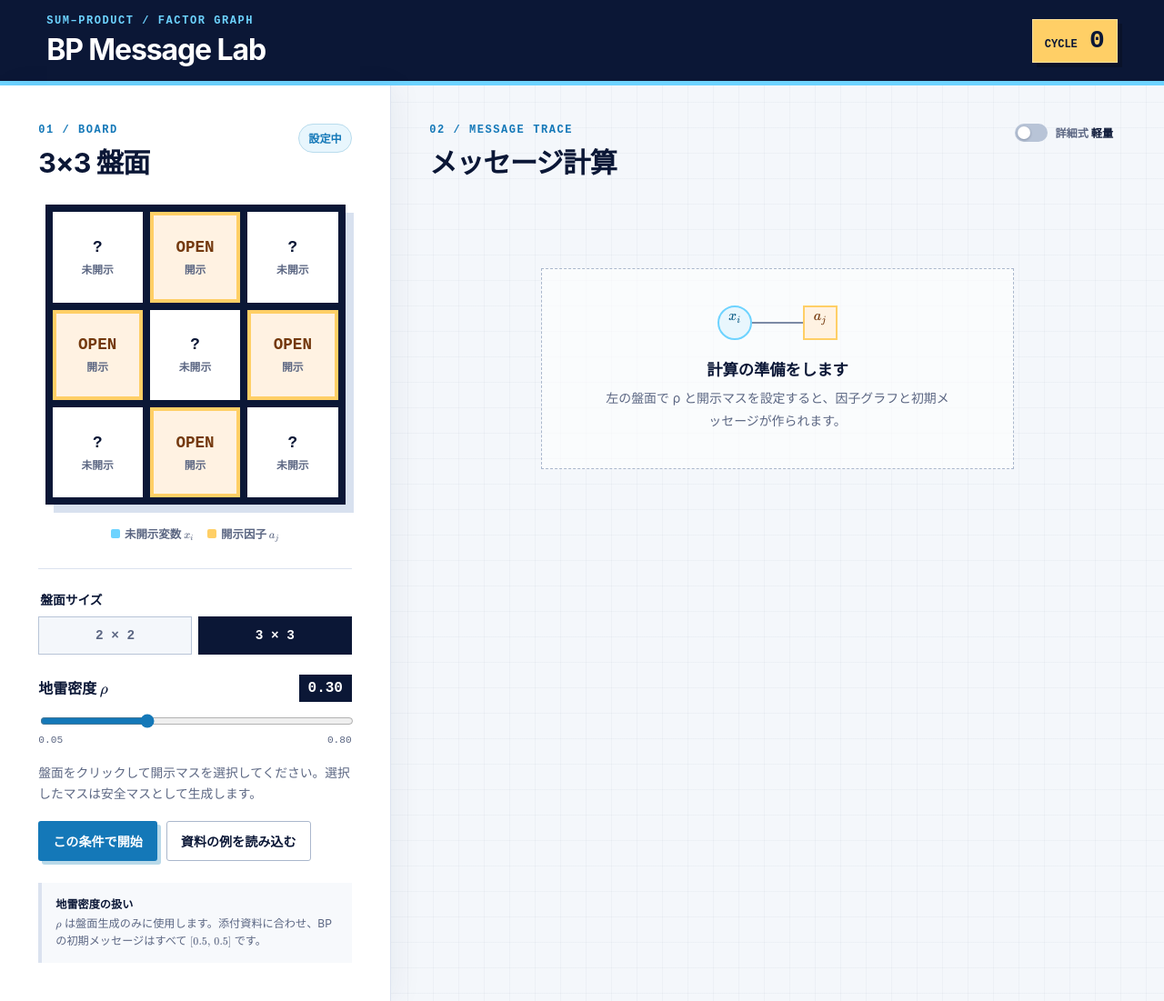
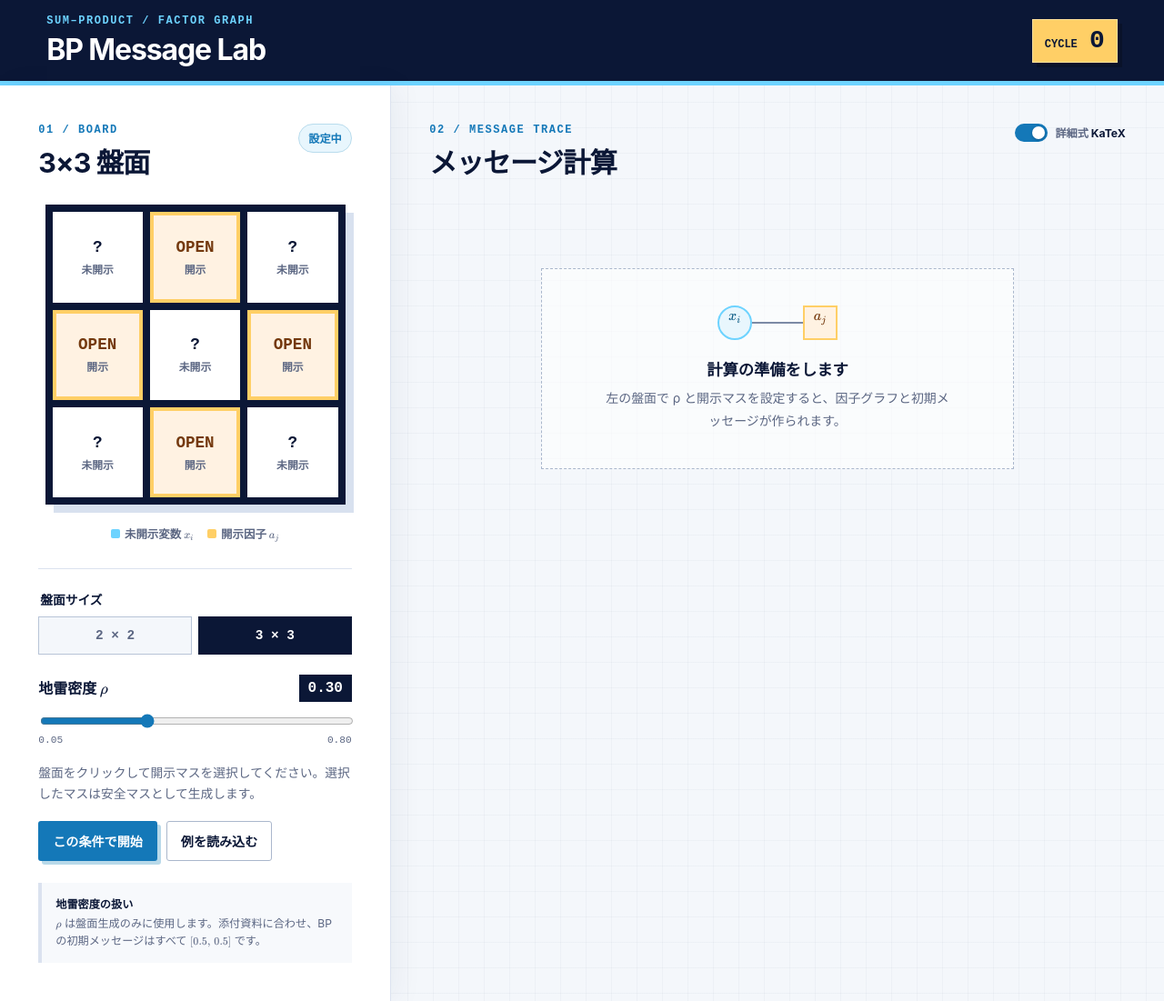
Before and after one commit to m0mizuki/minesweeper-replica, a plain HTML site: page games/minesweeper-calc/index.html in a window 1280 px wide. Shown: the whole page at 91% size. Drawn offline with nearby package versions, Linux system fonts and the light colour scheme.

Commit message:
feat: 描画の初期設定をKaTeXの方に変更

```diff
--- a/games/minesweeper-calc/index.html
+++ b/games/minesweeper-calc/index.html
@@ -76,7 +76,7 @@
           <p class="setup-hint">盤面をクリックして開示マスを選択してください。選択したマスは安全マスとして生成します。</p>
           <div class="button-row">
             <button class="button button-primary" id="start-button" type="button">この条件で開始</button>
-            <button class="button button-secondary" id="example-button" type="button">資料の例を読み込む</button>
+            <button class="button button-secondary" id="example-button" type="button">例を読み込む</button>
           </div>
         </div>
 
@@ -109,9 +109,9 @@
           </div>
           <div class="inspector-actions">
             <label class="math-render-toggle">
-              <input id="katex-details" type="checkbox" />
+              <input id="katex-details" type="checkbox" checked />
               <span class="toggle-track" aria-hidden="true"><i></i></span>
-              <span class="toggle-copy">詳細式 <b id="math-mode-label">軽量</b></span>
+              <span class="toggle-copy">詳細式 <b id="math-mode-label">KaTeX</b></span>
             </label>
             <button class="text-button" id="expand-button" type="button" hidden>すべて展開</button>
           </div>
--- a/games/minesweeper-calc/js/app.mjs
+++ b/games/minesweeper-calc/js/app.mjs
@@ -56,7 +56,7 @@ let boardModel = null;
 let graph = null;
 let bpState = null;
 let history = [];
-let useKatexForDetails = false;
+let useKatexForDetails = true;
 const traceByElement = new WeakMap();
 
 const formatNumber = (value) => {
```
